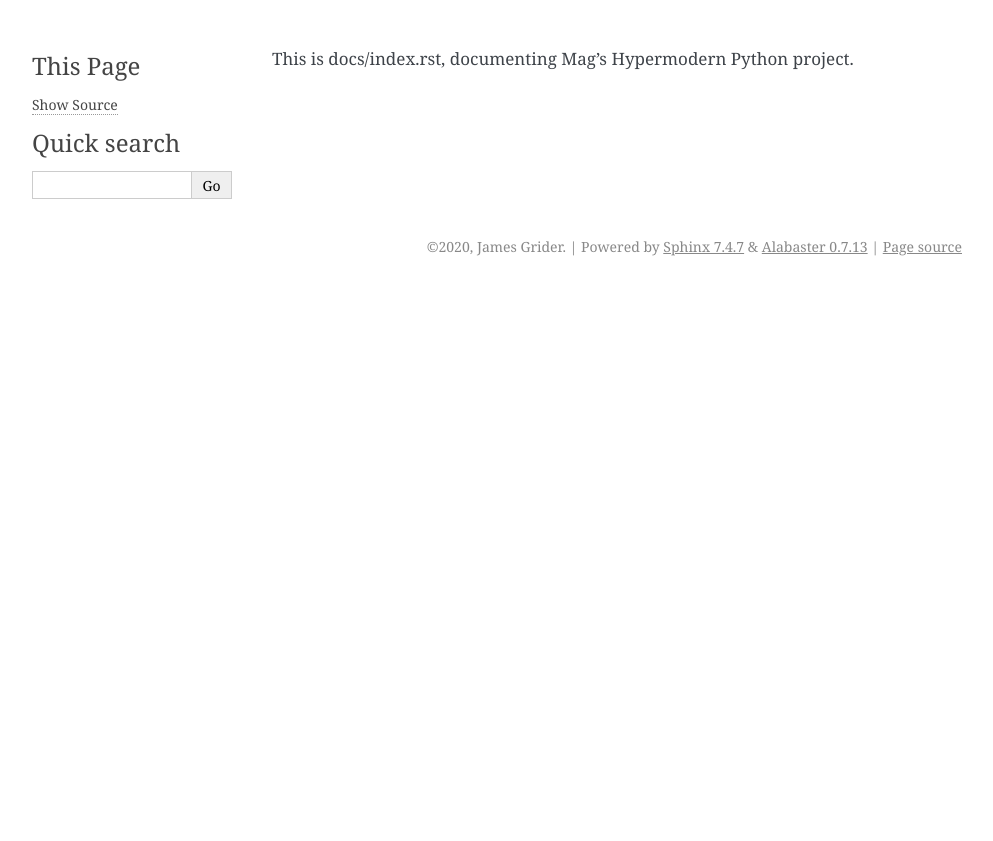
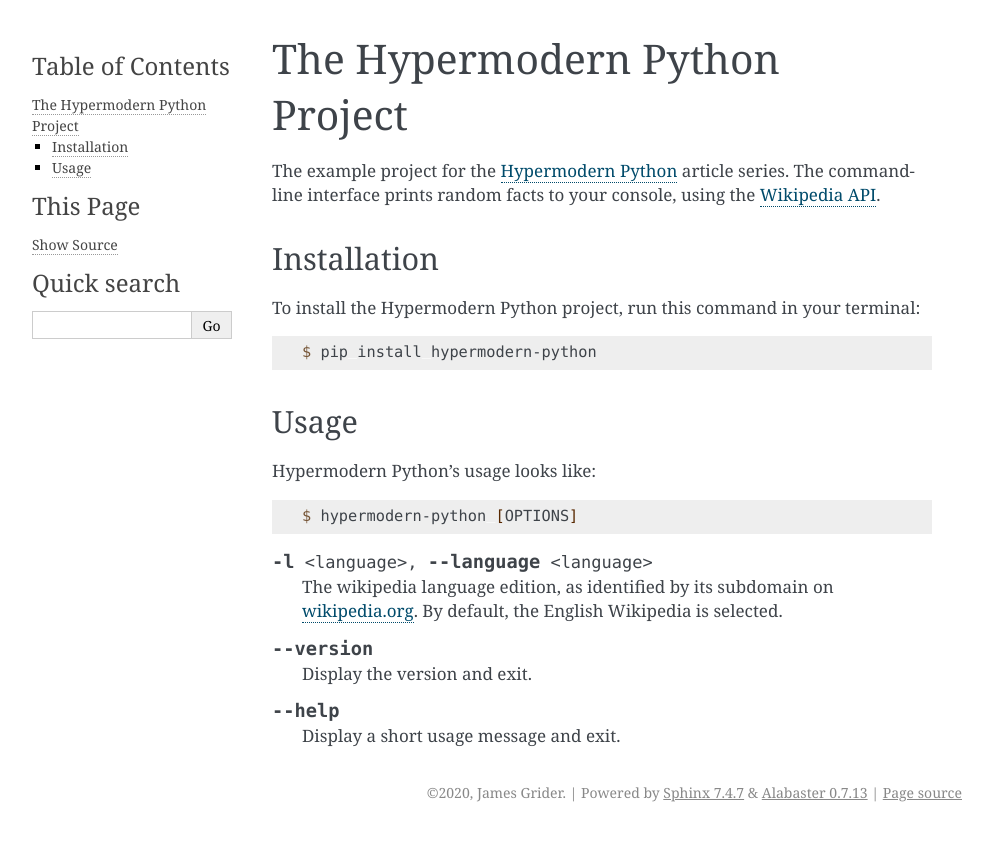
Before and after one commit to magavendon/mags-hypermodern-python, a Sphinx documentation site: the page built from docs/index.rst, in a window 1280 px wide. Shown: the top 841 px of the page, without its empty margins (148-1141 px from the left). Built offline with Sphinx 7.4.7, drawn with Linux system fonts in a browser that asks for light colours.

Commit message:
Update docs

```diff
--- a/docs/index.rst
+++ b/docs/index.rst
@@ -1,2 +1,47 @@
-This is docs/index.rst,
-documenting Mag's Hypermodern Python project.
+The Hypermodern Python Project
+==============================
+
+.. toctree::
+   :hidden:
+   :maxdepth: 1
+
+   license
+
+The example project for the
+`Hypermodern Python <https://medium.com/@cjolowicz/hypermodern-python-d44485d9d769>`_
+article series.
+The command-line interface prints random facts to your console, using the
+`Wikipedia API <https://en.wikipedia.org/api/rest_v1/#/>`_.
+
+Installation
+------------
+
+To install the Hypermodern Python project, run this command in your terminal:
+
+.. code-block:: console
+
+   $ pip install hypermodern-python
+
+Usage
+-----
+
+Hypermodern Python's usage looks like:
+
+.. code-block:: console
+
+   $ hypermodern-python [OPTIONS]
+
+.. option:: -l <language>, --language <language>
+
+   The wikipedia language edition,
+   as identified by its subdomain on
+   `wikipedia.org <https://www.wikipedia.org/>`_.
+   By default, the English Wikipedia is selected.
+
+.. option:: --version
+
+   Display the version and exit.
+
+.. option:: --help
+
+   Display a short usage message and exit.
--- /dev/null
+++ b/docs/license.rst
@@ -0,0 +1,4 @@
+License
+=======
+
+.. include:: ../LICENSE
```
